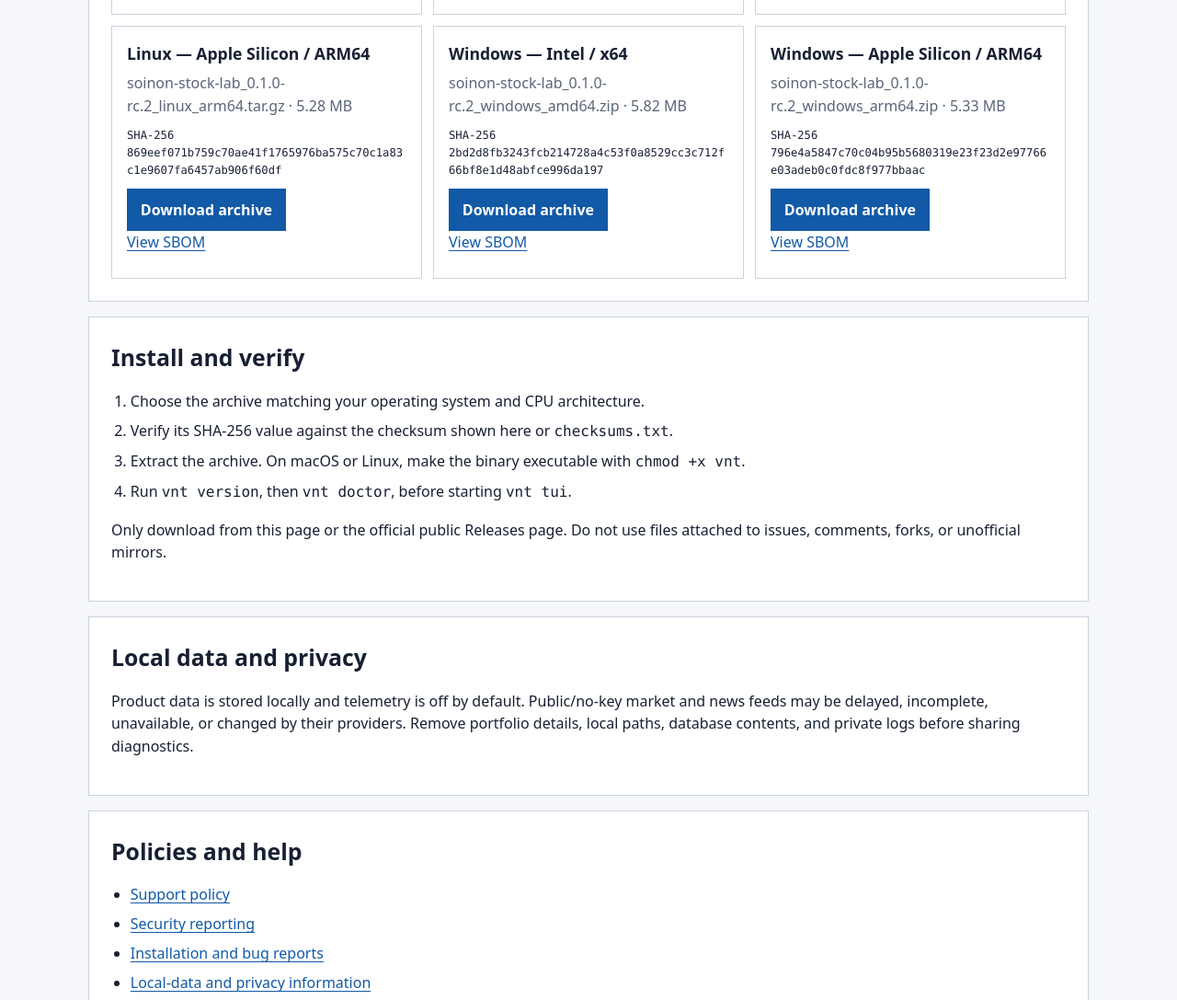
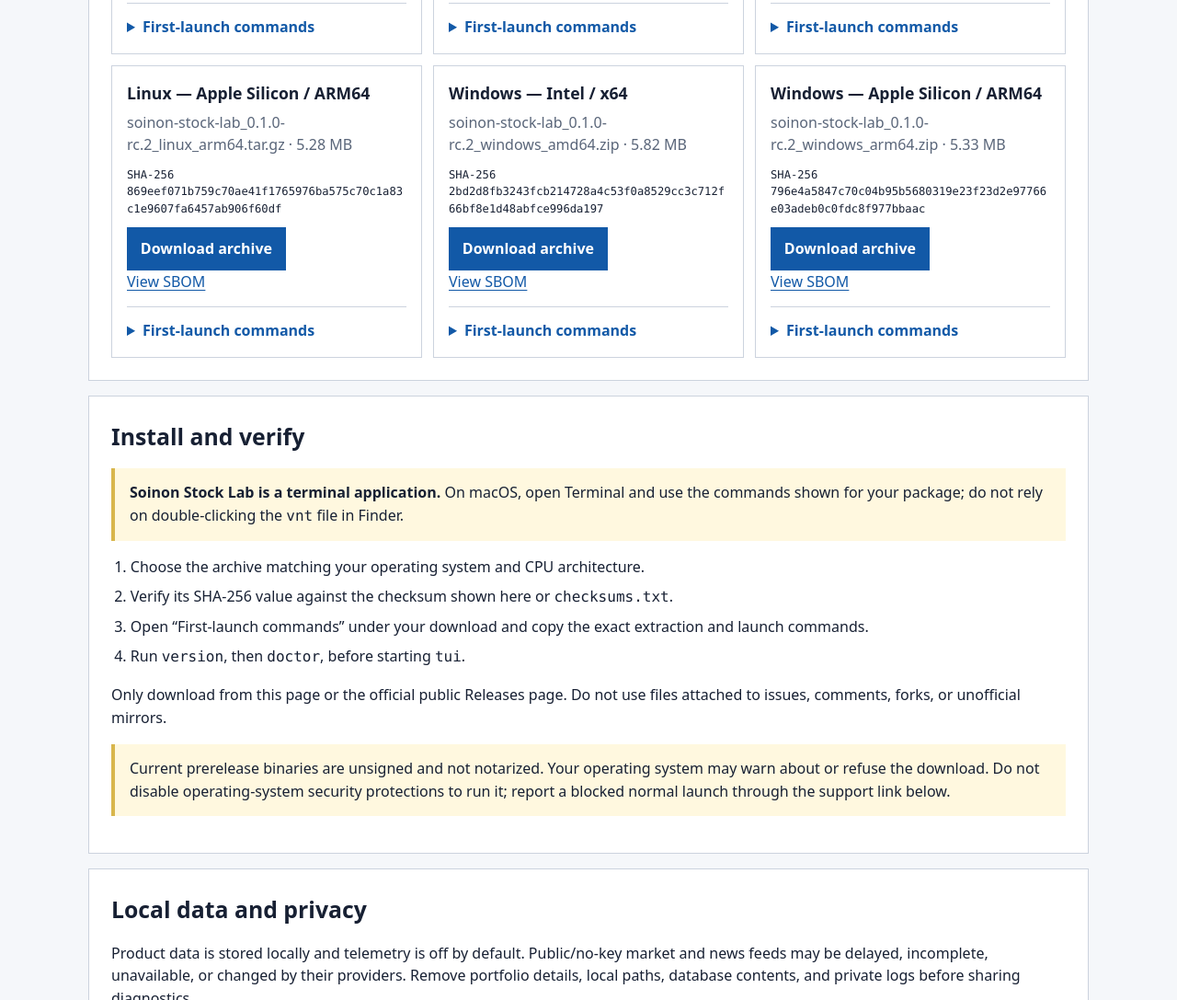
Before and after one commit to vyndinh/soinon-stock-lab-releases, a website with bundled scripts: page site/index.html in a window 1280 px wide. Shown: the part 821-1908 px from the top of the page at 92% size. Built offline with nearby package versions, Linux system fonts and the light colour scheme.

Commit message:
feat: add first-launch download instructions

```diff
--- a/site/app.js
+++ b/site/app.js
@@ -1,4 +1,5 @@
 import {
+  firstLaunchCommands,
   formatBytes,
   platformLabel,
   validateManifest,
@@ -59,7 +60,34 @@
   sbomLink.textContent = "View SBOM";
   sbom.append(sbomLink);
 
-  card.append(heading, metadata, checksum, link, sbom);
+  const install = document.createElement("details");
+  install.className = "install-steps";
+  const installSummary = document.createElement("summary");
+  installSummary.textContent = "First-launch commands";
+  const commands = firstLaunchCommands(artifact);
+  const commandBlock = document.createElement("pre");
+  const commandCode = document.createElement("code");
+  commandCode.textContent = commands;
+  commandBlock.append(commandCode);
+  const copyButton = document.createElement("button");
+  copyButton.className = "copy-button";
+  copyButton.type = "button";
+  copyButton.textContent = "Copy commands";
+  copyButton.addEventListener("click", async () => {
+    try {
+      await navigator.clipboard.writeText(commands);
+      copyButton.textContent = "Copied";
+      window.setTimeout(() => {
+        copyButton.textContent = "Copy commands";
+      }, 1800);
+    } catch (error) {
+      console.error(error);
+      copyButton.textContent = "Copy failed — select the commands";
+    }
+  });
+  install.append(installSummary, commandBlock, copyButton);
+
+  card.append(heading, metadata, checksum, link, sbom, install);
   return card;
 }
 
--- a/site/index.html
+++ b/site/index.html
@@ -55,15 +55,26 @@
 
       <section aria-labelledby="install-heading">
         <h2 id="install-heading">Install and verify</h2>
+        <p class="terminal-notice">
+          <strong>Soinon Stock Lab is a terminal application.</strong>
+          On macOS, open Terminal and use the commands shown for your package;
+          do not rely on double-clicking the <code>vnt</code> file in Finder.
+        </p>
         <ol>
           <li>Choose the archive matching your operating system and CPU architecture.</li>
           <li>Verify its SHA-256 value against the checksum shown here or <code>checksums.txt</code>.</li>
-          <li>Extract the archive. On macOS or Linux, make the binary executable with <code>chmod +x vnt</code>.</li>
-          <li>Run <code>vnt version</code>, then <code>vnt doctor</code>, before starting <code>vnt tui</code>.</li>
+          <li>Open “First-launch commands” under your download and copy the exact extraction and launch commands.</li>
+          <li>Run <code>version</code>, then <code>doctor</code>, before starting <code>tui</code>.</li>
         </ol>
         <p>
           Only download from this page or the official public Releases page.
           Do not use files attached to issues, comments, forks, or unofficial mirrors.
+        </p>
+        <p class="unsigned-notice">
+          Current prerelease binaries are unsigned and not notarized. Your operating
+          system may warn about or refuse the download. Do not disable operating-system
+          security protections to run it; report a blocked normal launch through the
+          support link below.
         </p>
       </section>
 
--- a/site/releases.js
+++ b/site/releases.js
@@ -128,3 +128,31 @@
   const architectures = { arm64: "Apple Silicon / ARM64", amd64: "Intel / x64" };
   return `${operatingSystems[os] ?? os} — ${architectures[arch] ?? arch}`;
 }
+
+export function firstLaunchCommands(artifact) {
+  const archiveDirectory = artifact.filename.replace(/\.(?:tar\.gz|zip)$/, "");
+  if (!archiveDirectory || archiveDirectory === artifact.filename) {
+    throw new Error("artifact filename has an unsupported archive format");
+  }
+
+  if (artifact.os === "windows") {
+    return [
+      'Set-Location "$HOME\\Downloads"',
+      `Expand-Archive -LiteralPath ".\\${artifact.filename}" -DestinationPath "."`,
+      `Set-Location ".\\${archiveDirectory}"`,
+      ".\\vnt.exe version",
+      ".\\vnt.exe doctor",
+      ".\\vnt.exe tui",
+    ].join("\n");
+  }
+
+  return [
+    "cd ~/Downloads",
+    `tar -xzf ${artifact.filename}`,
+    `cd ${archiveDirectory}`,
+    "chmod +x ./vnt",
+    "./vnt version",
+    "./vnt doctor",
+    "./vnt tui",
+  ].join("\n");
+}
--- a/site/styles.css
+++ b/site/styles.css
@@ -196,6 +196,59 @@
   outline-offset: 2px;
 }
 
+.install-steps {
+  margin-top: 0.9rem;
+  border-top: 1px solid var(--border);
+  padding-top: 0.8rem;
+}
+
+.install-steps summary {
+  color: var(--accent);
+  cursor: pointer;
+  font-weight: 700;
+}
+
+.install-steps pre {
+  overflow-x: auto;
+  margin-block: 0.75rem;
+  padding: 0.75rem;
+  background: #f1f4f8;
+  border: 1px solid var(--border);
+}
+
+.install-steps pre code {
+  display: inline;
+  overflow-wrap: normal;
+  margin: 0;
+  color: var(--text);
+  font-size: 0.75rem;
+  white-space: pre;
+}
+
+.copy-button {
+  padding: 0.45rem 0.7rem;
+  color: var(--accent-strong);
+  font: inherit;
+  font-weight: 700;
+  background: var(--surface);
+  border: 1px solid var(--accent);
+  cursor: pointer;
+}
+
+.copy-button:hover,
+.copy-button:focus-visible {
+  background: #edf5ff;
+  outline: 2px solid #d7aa32;
+  outline-offset: 2px;
+}
+
+.terminal-notice,
+.unsigned-notice {
+  padding: 0.9rem 1rem;
+  border-left: 4px solid var(--notice-border);
+  background: var(--notice);
+}
+
 code {
   font-family: ui-monospace, SFMono-Regular, Menlo, Consolas, monospace;
 }
```
Also changed, not shown: site/tests/releases.test.mjs (+37 -0 lines).
